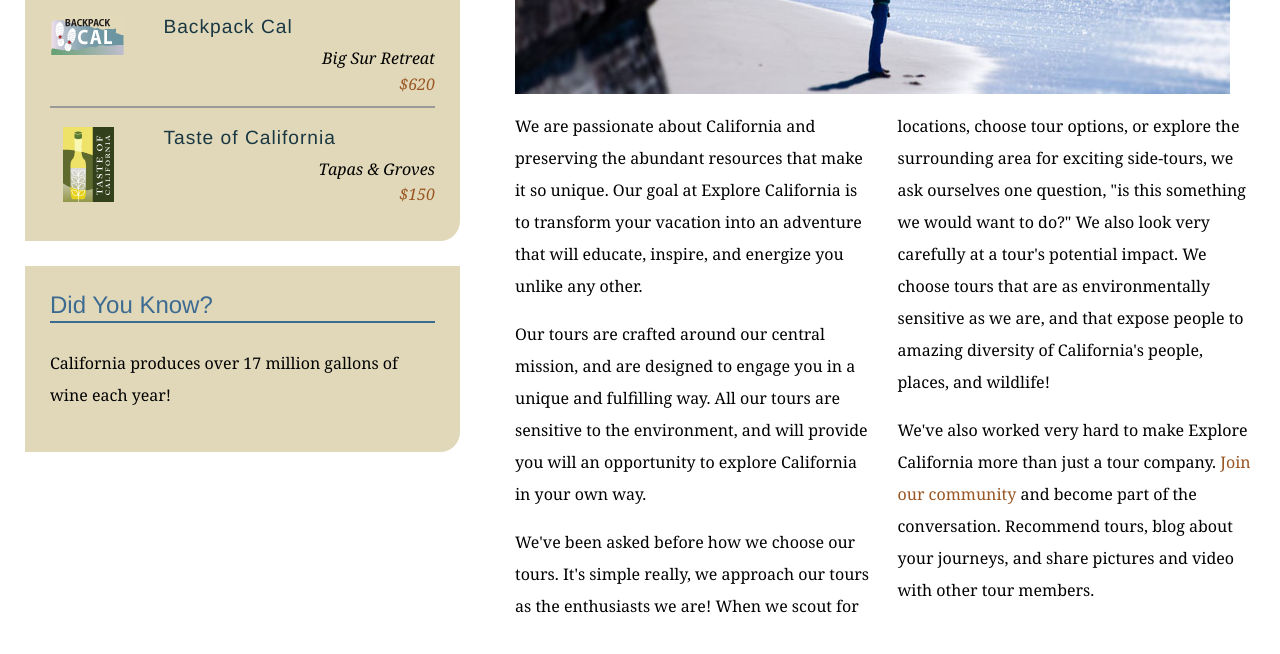
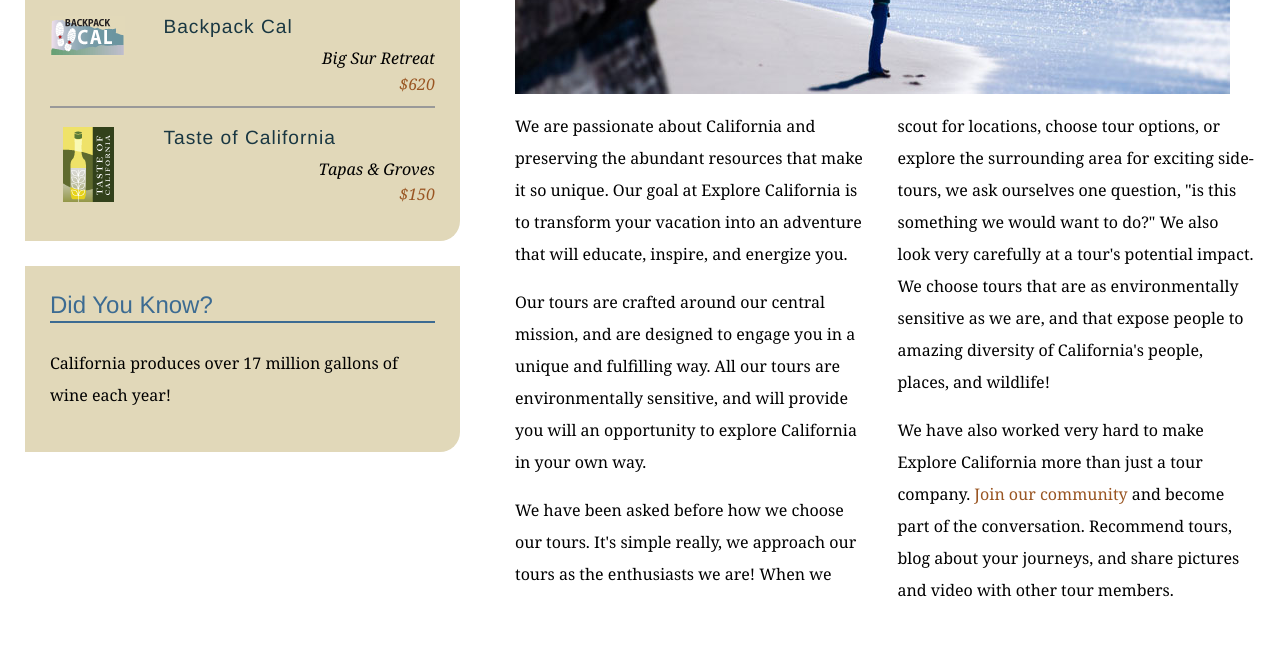
Before and after one commit to jmkronbe/explore_california, a plain HTML site: page mission.html in a window 1280 px wide. Shown: the part 590-1244 px from the top of the page. Drawn offline with Linux system fonts and the light colour scheme.

Commit message:
text edits on mission page

```diff
--- a/mission.html
+++ b/mission.html
@@ -62,10 +62,10 @@
           <h1>Who we are</h1>
           <img src="assets/images/mission_look.jpg" alt="Looking out at the Pacific" class="articleImage" />
           <div class="multiCol">
-            <p>We are passionate about California and preserving the abundant resources that make it so unique. Our goal at Explore California is to transform your vacation into an adventure that will educate, inspire, and energize you unlike any other.</p>
-            <p>Our tours are crafted around our central mission, and are designed to engage you in a unique and fulfilling way. All our tours are sensitive to the environment, and will provide you will an opportunity to explore California in your own way.</p>
-            <p>We've been asked before how we choose our tours. It's simple really, we approach our tours as the enthusiasts we are! When we scout for locations, choose tour options, or explore the surrounding area for exciting side-tours, we ask ourselves one question, &quot;is this something we would want to do?&quot; We also look very carefully at a tour's potential impact. We choose tours that are as environmentally sensitive as we are, and that expose people to amazing diversity of California's people, places, and wildlife!</p>
-            <p>We've also worked very hard to make Explore California more than just a tour company. <a href="explorers/join.html">Join our community</a> and become part of the conversation. Recommend tours, blog about your journeys, and share pictures and video with other tour members.</p>
+            <p>We are passionate about California and preserving the abundant resources that make it so unique. Our goal at Explore California is to transform your vacation into an adventure that will educate, inspire, and energize you.</p>
+            <p>Our tours are crafted around our central mission, and are designed to engage you in a unique and fulfilling way. All our tours are environmentally sensitive, and will provide you will an opportunity to explore California in your own way.</p>
+            <p>We have been asked before how we choose our tours. It's simple really, we approach our tours as the enthusiasts we are! When we scout for locations, choose tour options, or explore the surrounding area for exciting side-tours, we ask ourselves one question, &quot;is this something we would want to do?&quot; We also look very carefully at a tour's potential impact. We choose tours that are as environmentally sensitive as we are, and that expose people to amazing diversity of California's people, places, and wildlife!</p>
+            <p>We have also worked very hard to make Explore California more than just a tour company. <a href="explorers/join.html">Join our community</a> and become part of the conversation. Recommend tours, blog about your journeys, and share pictures and video with other tour members.</p>
           </div>
         </div>
       </div>
```
Also changed, not shown: contact.html (+2 -1 lines).
